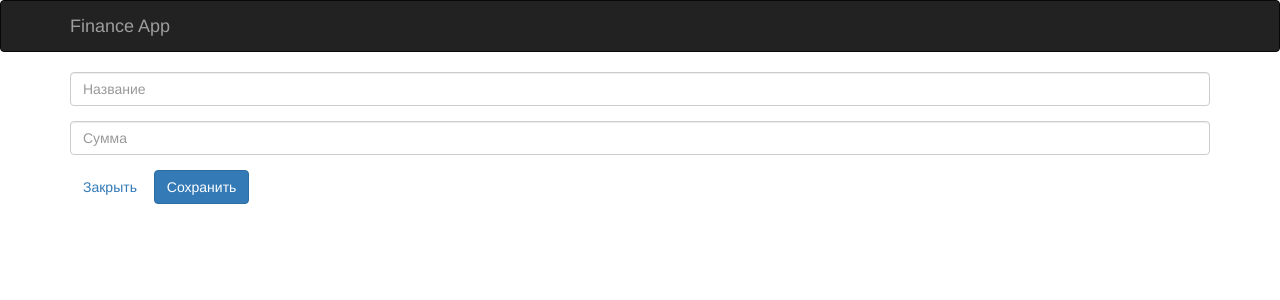
After one commit to balalay12/financeapp, a Django app: template finance/templates/accounts_update_form.html in a window 1280 px wide. The commit adds this page. Shown: the top 300 px of the page. Run offline with Django 3.2, Linux system fonts and the light colour scheme; the template is opened without the code that fills it, so the values that code supplies are empty; some libraries are stand-ins or nearby versions.

Commit message:
accounts update and username in nav

```diff
--- /dev/null
+++ b/finance/templates/accounts_update_form.html
@@ -0,0 +1,17 @@
+{% extends 'base.html' %}
+
+{% block content %}
+    <form method="POST">
+        {% csrf_token %}
+        <div class="form-group">
+            <label for="inputName" class="sr-only">Название</label>
+            <input id="inputName" name="name" type="text"  class="form-control" placeholder="Название" required="" value="{{ accounts.name }}">
+        </div>
+        <div class="form-group">
+            <label for="inputScore" class="sr-only">Сумма</label>
+            <input id="inputScore" name="score" type="number"  class="form-control" placeholder="Сумма" required="" value="{{ accounts.score | floatformat }}">
+        </div>
+        <a href="/" class="btn btn-secondary">Закрыть</a>
+        <button type="submit" class="btn btn-primary">Сохранить</button>
+    </form>
+{% endblock %}
--- a/finance/templates/base.html
+++ b/finance/templates/base.html
@@ -17,6 +17,14 @@
     <nav class="navbar navbar-inverse bg-inverse">
         <div class="container">
             <a class="navbar-brand" href="/">Finance App</a>
+            {% if user.is_authenticated %}
+            <ul class="nav navbar-nav navbar-right">
+                <li>
+                    <p class="navbar-text">{{ request.user.username }}</p>
+                </li>
+                <li><a href="/logout/">Выйти</a></li>
+            </ul>
+            {% endif %}
         </div>
     </nav>
 
--- a/finance/templates/index.html
+++ b/finance/templates/index.html
@@ -22,9 +22,9 @@
                                         <td>{{ acc.score}}</td>
                                         <td>
                                             <div class="btn-group" role="group">
-                                                <button class="btn btn-sm btn-outline-info">
+                                                <a href="/account/update/{{ acc.id }}" class="btn btn-sm btn-outline-info">
                                                     <span class="glyphicon glyphicon glyphicon-pencil" aria-hidden="true"></span>
-                                                </button>
+                                                </a>
                                                 <button
                                                         class="btn btn-sm btn-outline-danger"
                                                         data-toggle="modal"
--- a/finance/urls.py
+++ b/finance/urls.py
@@ -5,6 +5,8 @@ urlpatterns = [
     url(r'^$', views.Index.as_view(), name='index'),
     url(r'^login/$', views.UserLogin.as_view(), name='login'),
     url(r'^registration/$', views.UserRegistration.as_view(), name='registration'),
+    url(r'^logout/$', views.UserLogout.as_view(), name='logout'),
     url(r'^accounts/add/$', views.AccountsCreate.as_view(), name='new_account'),
+    url(r'^account/update/(?P<pk>[0-9]+)/$', views.AccountUpdate.as_view(), name='update_account'),
     url(r'^account/delete/(?P<pk>[0-9]+)/$', views.AccountDelete.as_view(), name='delete_account')
 ]
```
Also changed, not shown: finance/views.py (+18 -2 lines).
